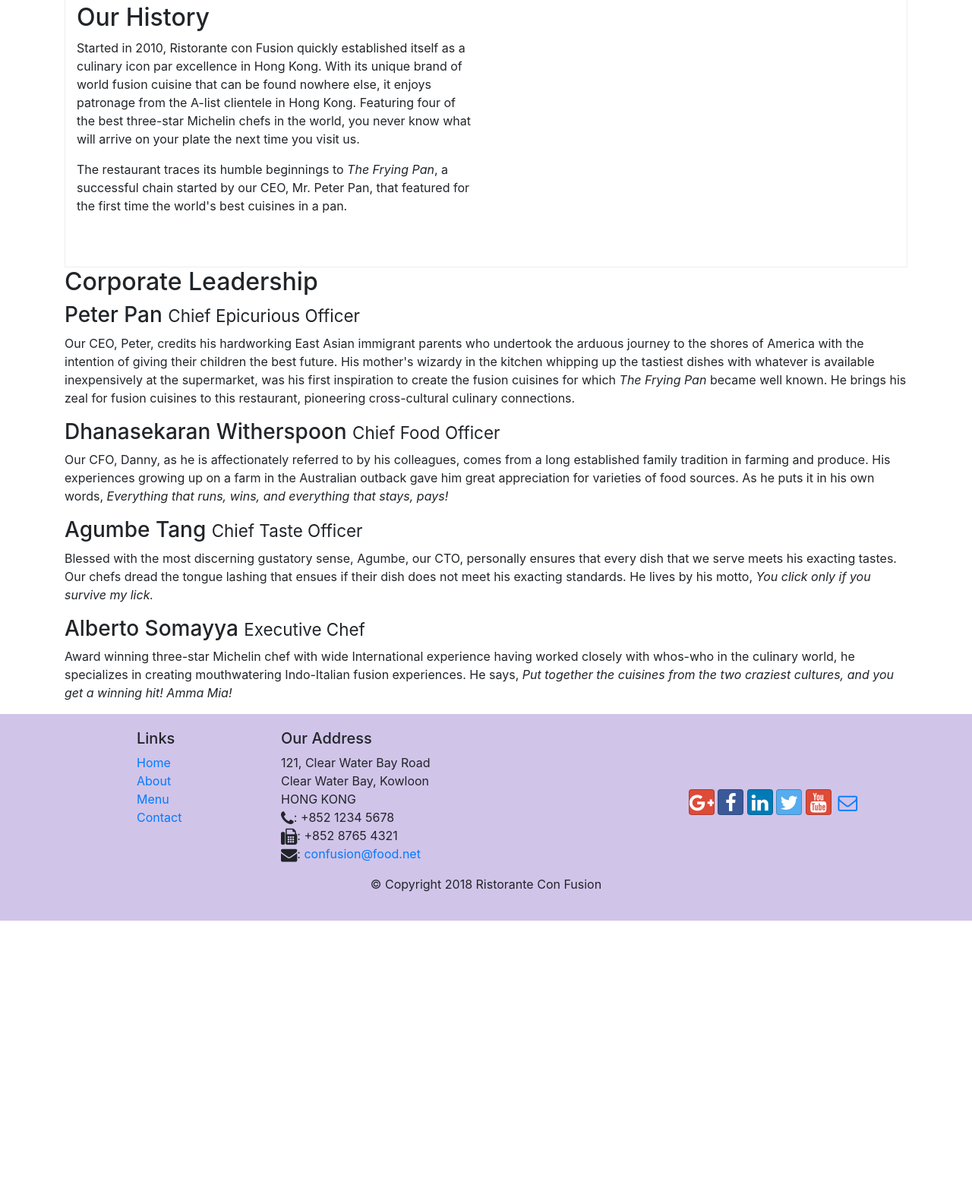
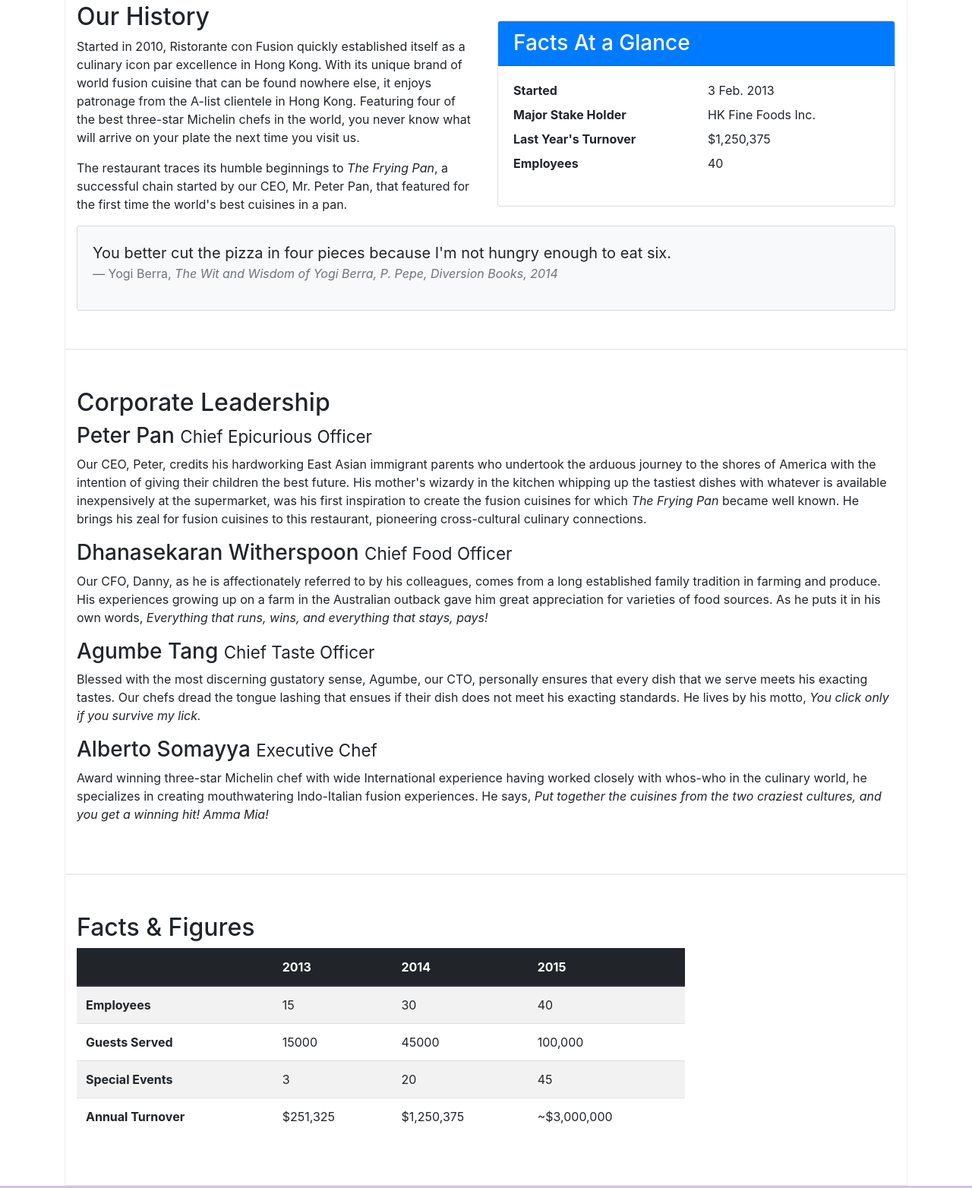
Before and after one commit to Sar-Ahmed/Frontend, a website: page aboutus.html in a window 1280 px wide. Shown: the part 463-2027 px from the top of the page at 76% size. Before the commit the page ends 1675 px from the top, so only its background shows below. Drawn offline with nearby package versions, Linux system fonts and the light colour scheme.

Commit message:
Tables and Cards

```diff
--- a/aboutus.html
+++ b/aboutus.html
@@ -69,12 +69,39 @@
                 <p>Started in 2010, Ristorante con Fusion quickly established itself as a culinary icon par excellence in Hong Kong. With its unique brand of world fusion cuisine that can be found nowhere else, it enjoys patronage from the A-list clientele in Hong Kong.  Featuring four of the best three-star Michelin chefs in the world, you never know what will arrive on your plate the next time you visit us.</p>
                 <p>The restaurant traces its humble beginnings to <em>The Frying Pan</em>, a successful chain started by our CEO, Mr. Peter Pan, that featured for the first time the world's best cuisines in a pan.</p>
             </div>
-            <div>
+            <div class="col-12 col-sm-6">
+                <div class="card">
+                    <h3 class="card-header bg-primary text-white">Facts At a Glance</h3>
+                    <div class="card-body">
+                        <dl class="row">
+                            <dt class="col-6">Started</dt>
+                            <dd class="col-6">3 Feb. 2013</dd>
+                            <dt class="col-6">Major Stake Holder</dt>
+                            <dd class="col-6">HK Fine Foods Inc.</dd>
+                            <dt class="col-6">Last Year's Turnover</dt>
+                            <dd class="col-6">$1,250,375</dd>
+                            <dt class="col-6">Employees</dt>
+                            <dd class="col-6">40</dd>
+                        </dl>
+                    </div>
+                </div>
+            </div>
+            <div class="col-12">
+                <div class="card card-body bg-light">
+                    <blockquote class="blockquote">
+                        <p class="mb-0">You better cut the pizza in four pieces because
+                            I'm not hungry enough to eat six.</p>
+                        <footer class="blockquote-footer">Yogi Berra,
+                            <cite title="Source Title">The Wit and Wisdom of Yogi Berra,
+                            P. Pepe, Diversion Books, 2014</cite>
+                        </footer>
+                    </blockquote>
+                </div>
             </div>
         </div>
 
 
-        <div class="row">
+        <div class="row row-content">
             <div class="col-12">
                 <h2>Corporate Leadership</h2>
                 <h3>Peter Pan <small>Chief Epicurious Officer</small></h3>
@@ -87,6 +114,52 @@
                 <p class="d-none d-lg-block">Award winning three-star Michelin chef with wide International experience having worked closely with whos-who in the culinary world, he specializes in creating mouthwatering Indo-Italian fusion experiences. He says, <em>Put together the cuisines from the two craziest cultures, and you get a winning hit! Amma Mia!</em></p>
             </div>
        </div>
+       <div class="row row-content">
+        <div class="col-12 col-sm-9 ">
+            <h2>Facts &amp; Figures</h2>
+            <div class="table-responsive">
+                <table class="table table-striped">
+                    <thead class="thead-dark">
+                        <tr>
+                            <th>&nbsp;</th>
+                            <th>2013</th>
+                            <th>2014</th>
+                            <th>2015</th>
+                        </tr>
+                    </thead>
+                    <tbody>
+                        <tr>
+                            <th>Employees</th>
+                            <td>15</td>
+                            <td>30</td>
+                            <td>40</td>
+                        </tr>
+                        <tr>
+                            <th>Guests Served</th>
+                            <td>15000</td>
+                            <td>45000</td>
+                            <td>100,000</td>
+                        </tr>
+                        <tr>
+                            <th>Special Events</th>
+                            <td>3</td>
+                            <td>20</td>
+                            <td>45</td>
+                        </tr>
+                        <tr>
+                            <th>Annual Turnover</th>
+                            <td>$251,325</td>
+                            <td>$1,250,375</td>
+                            <td>~$3,000,000</td>
+                        </tr>
+                    </tbody>
+                </table>
+            </div>
+            </div>
+            <div class="col-12 col-sm-3"></div>
+
+       </div>
+
 
     </div>
 
```
